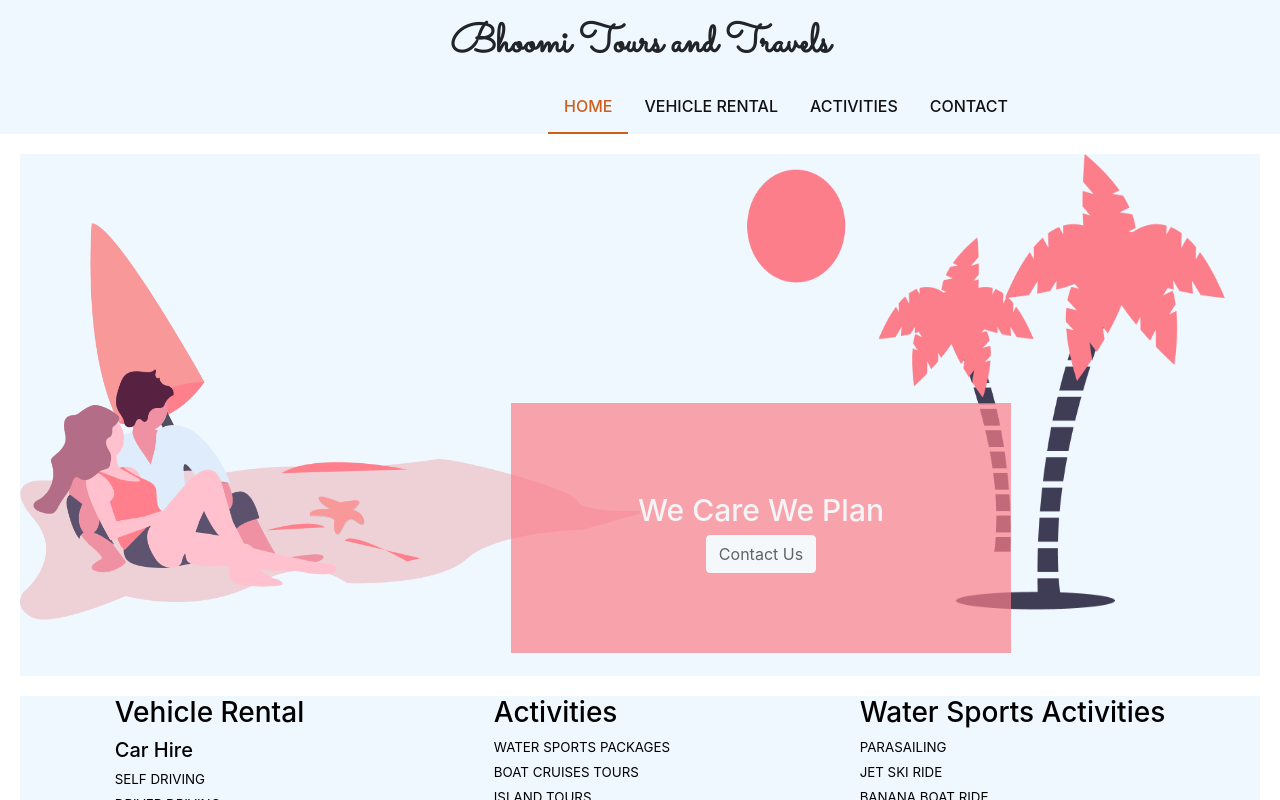
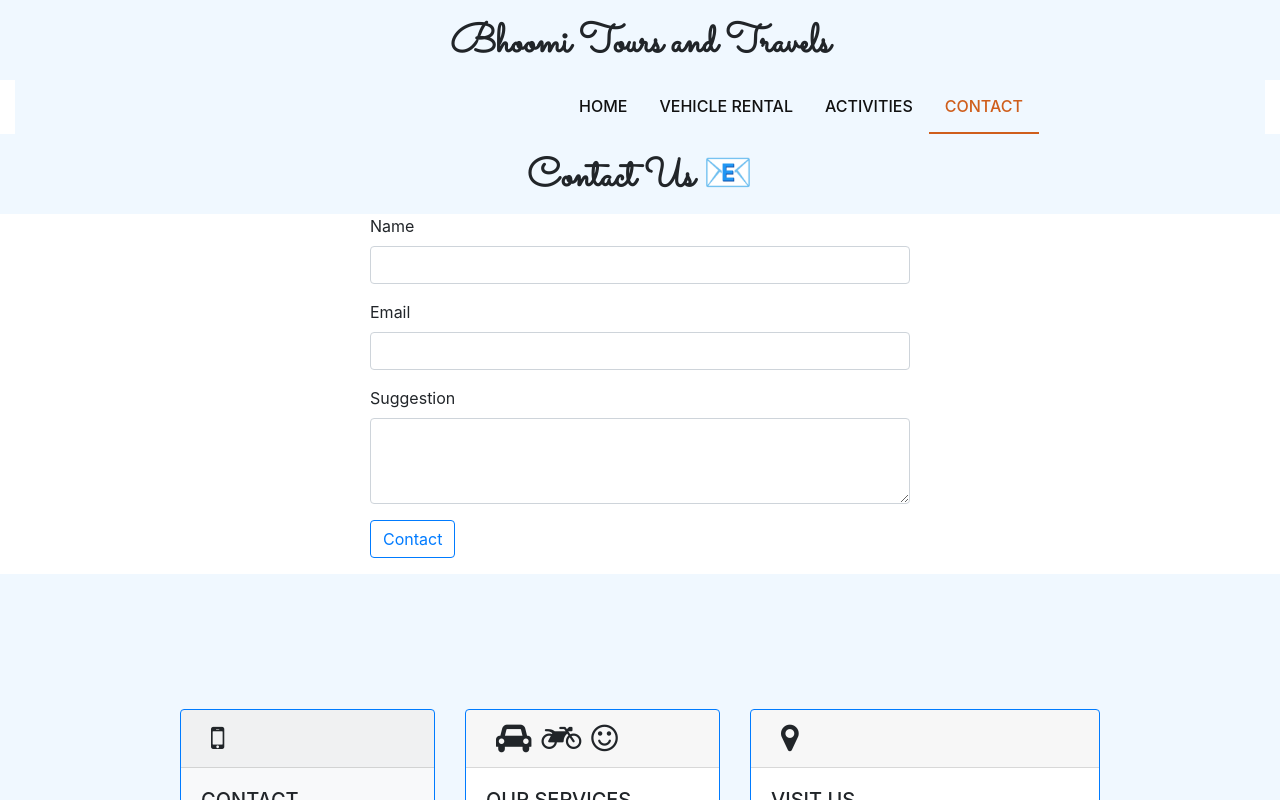
Before and after one commit to jeet-mahesh-shirodkar/btts, a React (Create React App) app: page /contact in a window 1280 px wide. Before the commit this address led to /. Shown: the top 800 px of the page. Built offline with nearby package versions, Linux system fonts and the light colour scheme.

Commit message:
Contact Form

```diff
--- a/src/App.js
+++ b/src/App.js
@@ -1,12 +1,12 @@
 import React from 'react';
 import './App.css';
 import Header from './Components/Header/header';
-import Showcase from './Components/Showcase/showcase';
 import BeachComp from './Components/Beach/beach';
 import Footer from './Components/Footer/footer';
 import Vehicle from './Components/Vehicle/vehicleRental';
 import {Activities} from './Components/Activities/activities';
 import { Switch, Route, Redirect } from 'react-router-dom';
+import Contact from './Components/Contact/Contact';
 
 
 function App() {
@@ -18,11 +18,10 @@ function App() {
         <Route path="/" exact component={BeachComp}/>
         <Route path="/vehicle" component={Vehicle}/>
         <Route path="/activities" component={Activities}/>
+        <Route path="/contact" component={Contact}/>
         <Redirect to="/"/>
       </Switch>
       <Footer/>
-      <div className="footerText"></div>
-      <div className="footerText"><p>© 2020 Bhoomi Tours and Travels</p><h6>Developed by Me</h6></div>
     </React.Fragment>
   );
 }
--- a/src/Components/Beach/beach.js
+++ b/src/Components/Beach/beach.js
@@ -4,6 +4,7 @@ import Sun from '../../Images/sunlight.png';
 import Button from 'react-bootstrap/Button';
 import './beach.css';
 import Showcase from '../Showcase/showcase';
+import { Link } from 'react-router-dom';
 
 const BeachComp = ()=> {
     return(
@@ -12,7 +13,7 @@ const BeachComp = ()=> {
     <img src={Sun} alt="sun"/>
     <div className="care">
         <p>We Care We Plan</p>
-        <Button variant="light">Contact Us</Button>
+        <Button variant="light"><Link to="/contact">Contact Us</Link></Button>
     </div>
     <div className="info">
         <div className="info1">
--- /dev/null
+++ b/src/Components/Contact/Contact.js
@@ -0,0 +1,35 @@
+import React from "react";
+
+const Contact = () => {
+    return(
+    <React.Fragment>
+            <div className="head">Contact Us 📧</div>
+        <div className="container contact_div">
+            <div className="row">
+                <div className="col-md-6 col-10 mx-auto">
+                <form>
+                <div class="mb-3">
+                    <label for="exampleFormControlInput1" className="form-label">Name</label>
+                    <input type="text" className="form-control" id="validationCustom01" placeholder="" required/>
+                </div>
+                <div class="mb-3">
+                    <label for="exampleFormControlInput1" className="form-label">Email</label>
+                    <input type="email" className="form-control" id="exampleFormControlInput1" placeholder="" required/>
+                </div>
+                <div class="mb-3">
+                    <label for="exampleFormControlTextarea1" className="form-label">Suggestion</label>
+                    <textarea className="form-control" id="exampleFormControlTextarea1" rows="3"></textarea>
+                </div>
+                <div class="mb-3">
+                   <button class="btn btn-outline-primary" type="submit">Contact</button>
+                </div>
+                </form>
+                </div>
+            </div>
+        </div>
+        <div className="preHead"></div>
+    </React.Fragment>
+    );
+}
+
+export default Contact;
--- a/src/Components/Footer/footer.js
+++ b/src/Components/Footer/footer.js
@@ -56,6 +56,8 @@ const Footer=()=>{
             </Col>
         </Row>
         </Container>
+      <div className="footerText"></div>
+      <div className="footerText"><p>© 2020 Bhoomi Tours and Travels</p><h6>Developed by Me</h6></div>
         </div>
     </React.Fragment>);
 }
--- a/src/Components/Header/header.js
+++ b/src/Components/Header/header.js
@@ -5,7 +5,7 @@ import { NavLink } from 'react-router-dom';
 const Header = () => {
     return(
    <div className="myNav">
-    <div className="Nav">
+    <div className="Nav col-md-12">
       <ul>
         <li><NavLink exact activeClassName="nav-active" to="/">Home</NavLink></li>
         <li><NavLink activeClassName="nav-active" to="/vehicle">Vehicle Rental</NavLink></li>
--- a/src/index.css
+++ b/src/index.css
@@ -11,3 +11,29 @@ code {
   font-family: source-code-pro, Menlo, Monaco, Consolas, 'Courier New',
     monospace;
 }
+
+
+.preHead{
+  padding: 14px 0px;
+  width: 100%;
+  height: 120px !important;
+  font-family:-apple-system,BlinkMacSystemFont,"Segoe UI",Roboto,"Helvetica Neue",Arial,"Noto Sans",sans-serif,"Apple Color Emoji","Segoe UI Emoji","Segoe UI Symbol","Noto Color Emoji";
+  text-transform: uppercase;
+  font-size: 16px;
+  font-weight: bold;
+  background-color: aliceblue;
+  text-align: center;
+  cursor: pointer;
+}
+
+.head{
+  padding: 14px 0px;
+  width: 100%;
+  height: 80px;
+  font-family: 'Sacramento', cursive;
+  font-size: 40px;
+  font-weight: bold;
+  background-color: aliceblue;
+  text-align: center;
+  cursor: pointer;
+}
```
